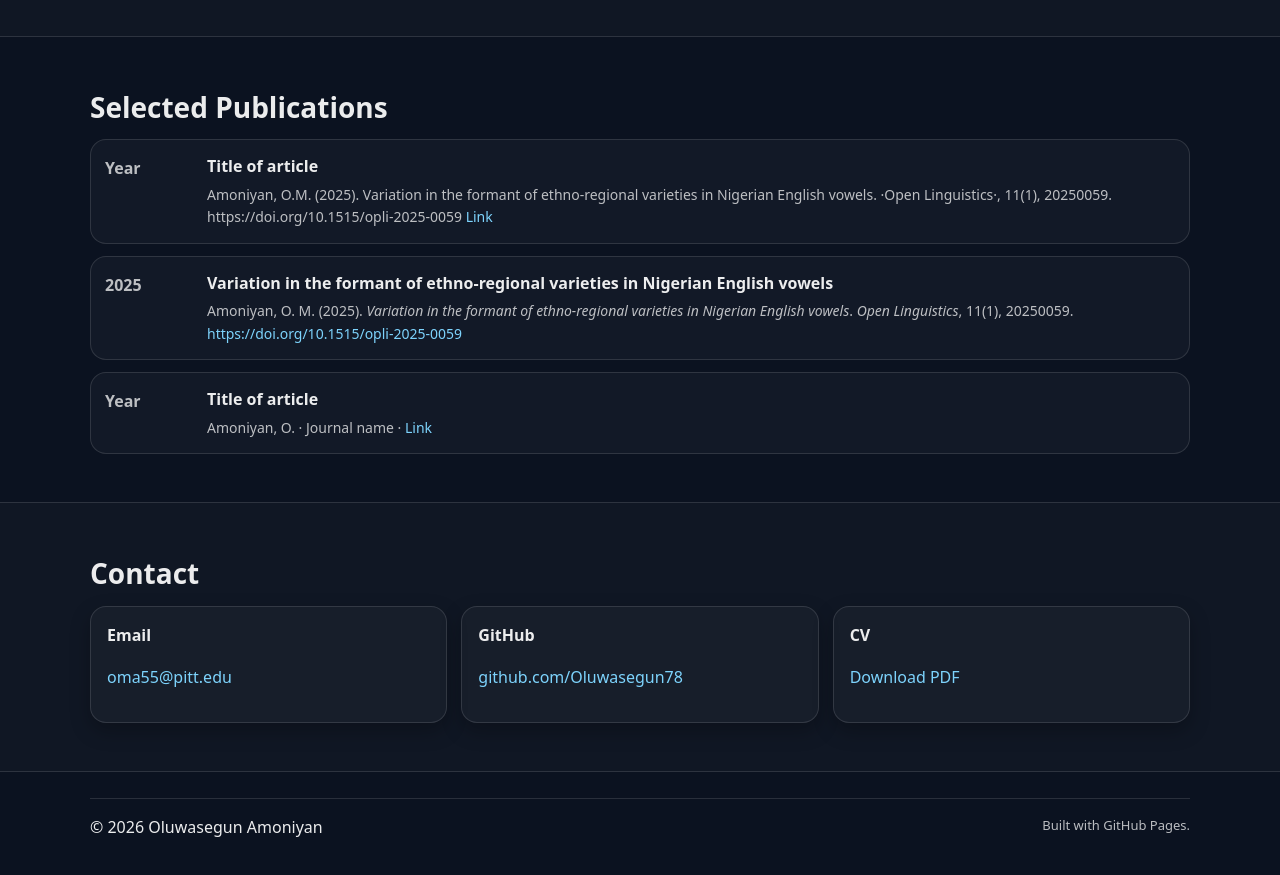
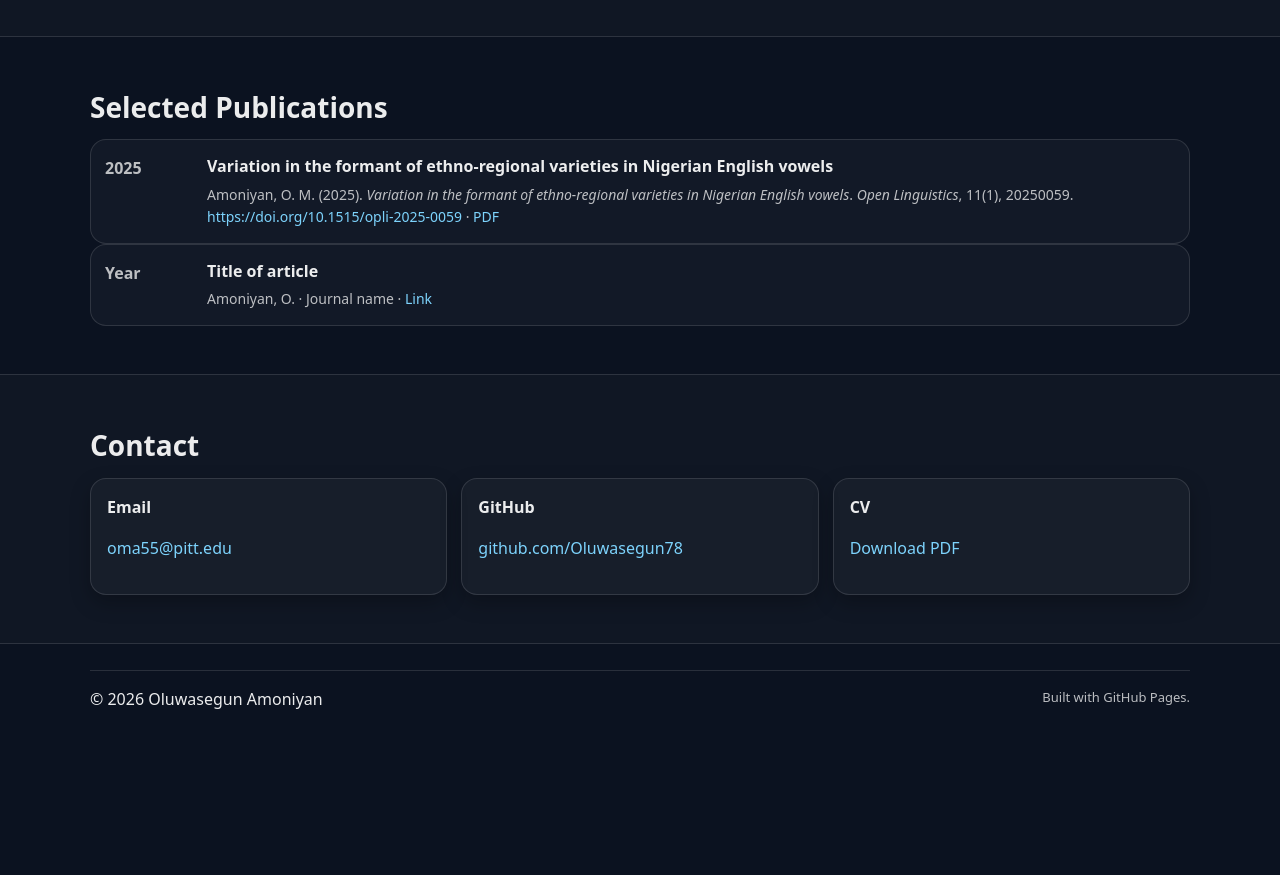
Before and after one commit to Oluwasegun78/oluwasegunamoniyan.github.io, a plain HTML site: page index.html in a window 1280 px wide. Shown: the part 920-1795 px from the top of the page. After the commit the page ends 1672 px from the top, so only its background shows below. Drawn offline with Linux system fonts and the light colour scheme.

Commit message:
Update index.html
html for Amoniyan open linguistics corrected

```diff
--- a/index.html
+++ b/index.html
@@ -102,28 +102,25 @@
       <div class="container">
         <h2>Selected Publications</h2>
 
-        <div class="pubs">
-          <article class="pub">
-            <div class="pub-year">Year</div>
-            <div class="pub-body">
-              <div class="pub-title">Title of article</div>
-              <div class="pub-meta muted">Amoniyan, O.M. (2025). Variation in the formant of ethno-regional varieties in Nigerian English vowels. ·Open Linguistics·, 11(1), 20250059. https://doi.org/10.1515/opli-2025-0059 <a href="#">Link</a></div>
-            </div>
-          </article>
-
           <div class="pubs">
             <article class="pub">
               <div class="pub-year">2025</div>
+
               <div class="pub-body">
                 <div class="pub-title">
                   Variation in the formant of ethno-regional varieties in Nigerian English vowels
                 </div>
+
                 <div class="pub-meta muted">
                   Amoniyan, O. M. (2025).
                   <em>Variation in the formant of ethno-regional varieties in Nigerian English vowels</em>.
                   <em>Open Linguistics</em>, 11(1), 20250059.
                   <a href="https://doi.org/10.1515/opli-2025-0059" target="_blank" rel="noopener">
                     https://doi.org/10.1515/opli-2025-0059
+                    </a>
+                  ·
+                  <a class="pub-link" href="papers/amoniyan2025.pdf" target="_blank" rel="noopener">
+                    PDF
                   </a>
                 </div>
               </div>
```
